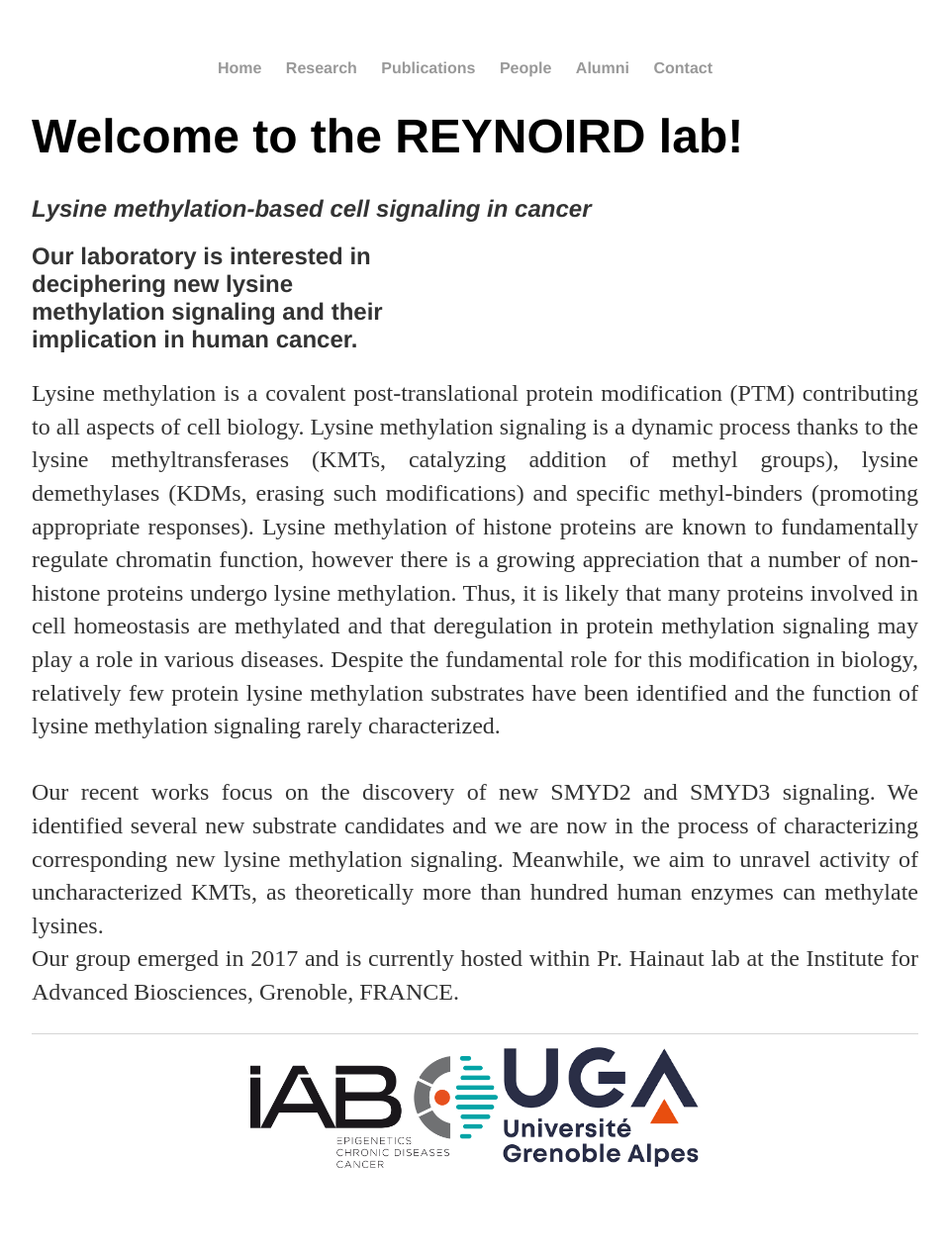
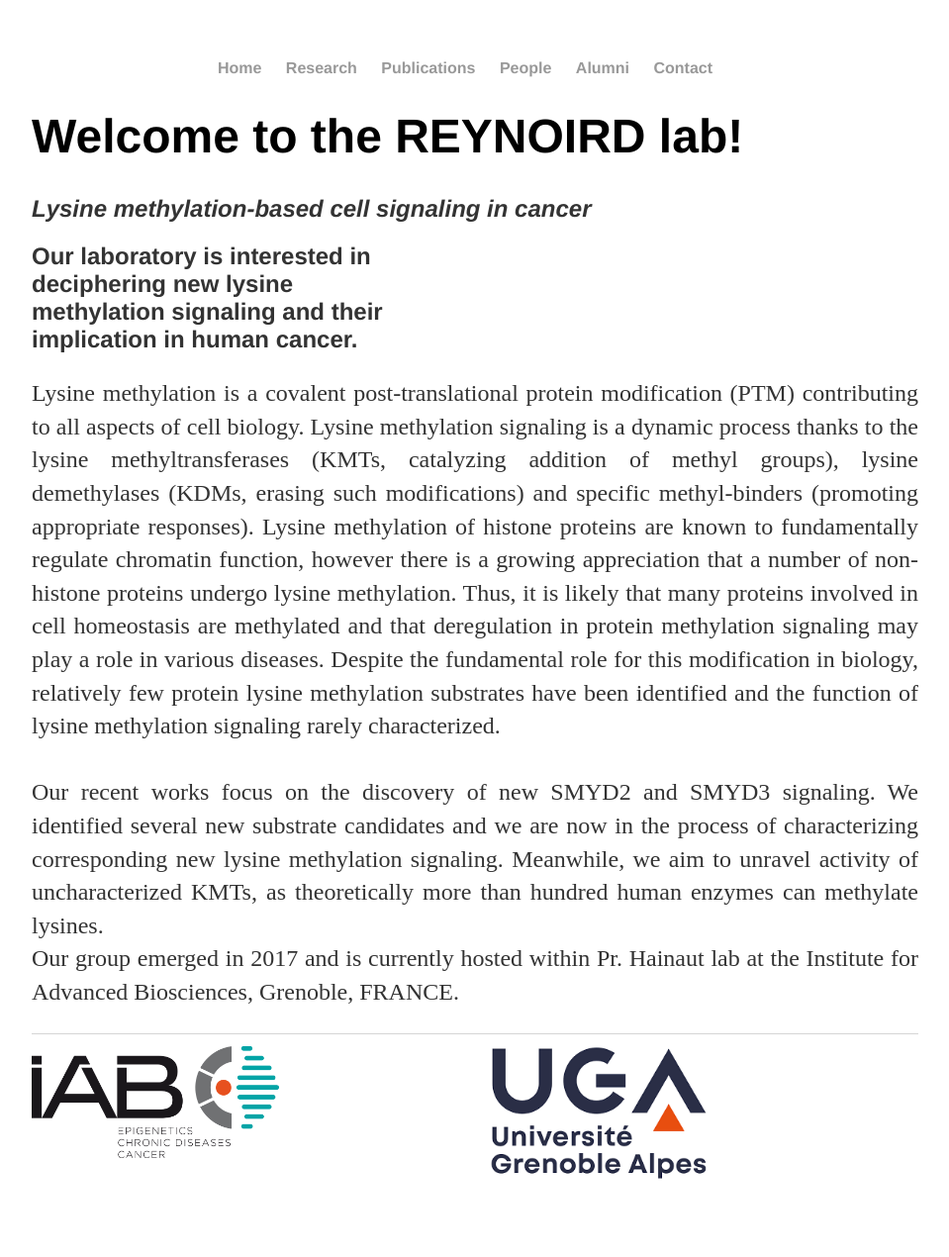
Before and after one commit to Reynoird-Lab/Reynoird-lab.github.io, a Jekyll site: the page built from index.html, in a window 1280 px wide. Shown: the whole page at 99% size, without its empty margins (160-1119 px from the left). Built offline with Jekyll 4.4.1, drawn with Linux system fonts in a browser that asks for light colours; Markdown is read by kramdown in place of the engine named in the settings.

Commit message:
Update default.html

```diff
--- a/_layouts/default.html
+++ b/_layouts/default.html
@@ -25,8 +25,8 @@
 	    		<ul>
 	        		<li>
 	        			<div align="center" align="middle">
-					<a href="https://iab.univ-grenoble-alpes.fr/?language=en"> <img alt="IAB" src="https://reynoird-lab.github.io/Images/IAB%20logo%20coul.png" width="250"></a>
-					<a href="https://univ-grenoble-alpes.fr/english"> <img alt="UGA" src="https://reynoird-lab.github.io/Images/UGA.png" width="200"></a> </div>
+					<a href="https://iab.univ-grenoble-alpes.fr/?language=en"> <img alt="IAB" src="https://reynoird-lab.github.io/Images/IAB%20logo%20coul.png" align="left" width="250"></a>
+					<a href="https://univ-grenoble-alpes.fr/english"> <img alt="UGA" src="https://reynoird-lab.github.io/Images/UGA.png" align="rught" width="220"></a> </div>
 				</li>
 				</ul>
 			</footer>
```
